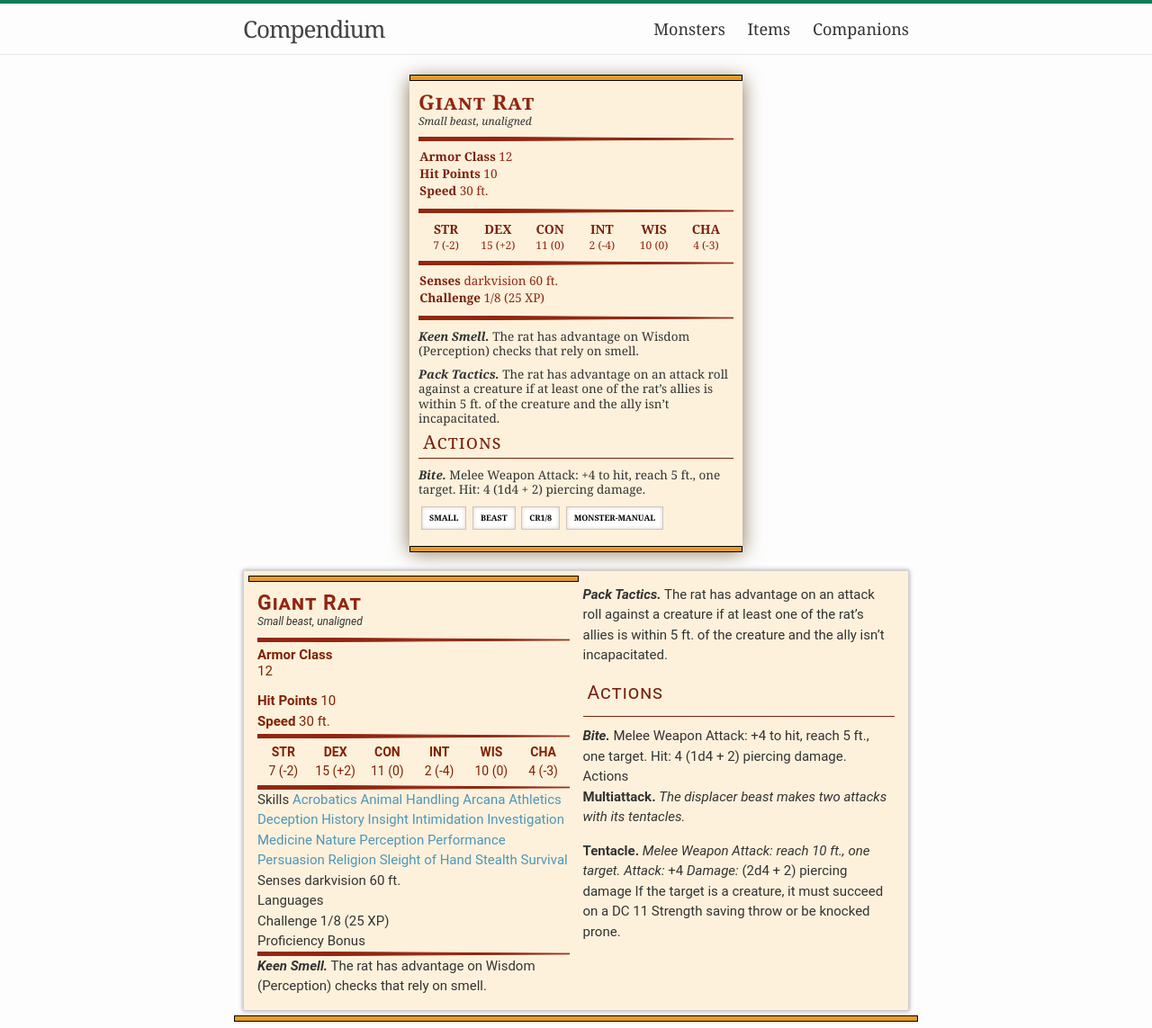
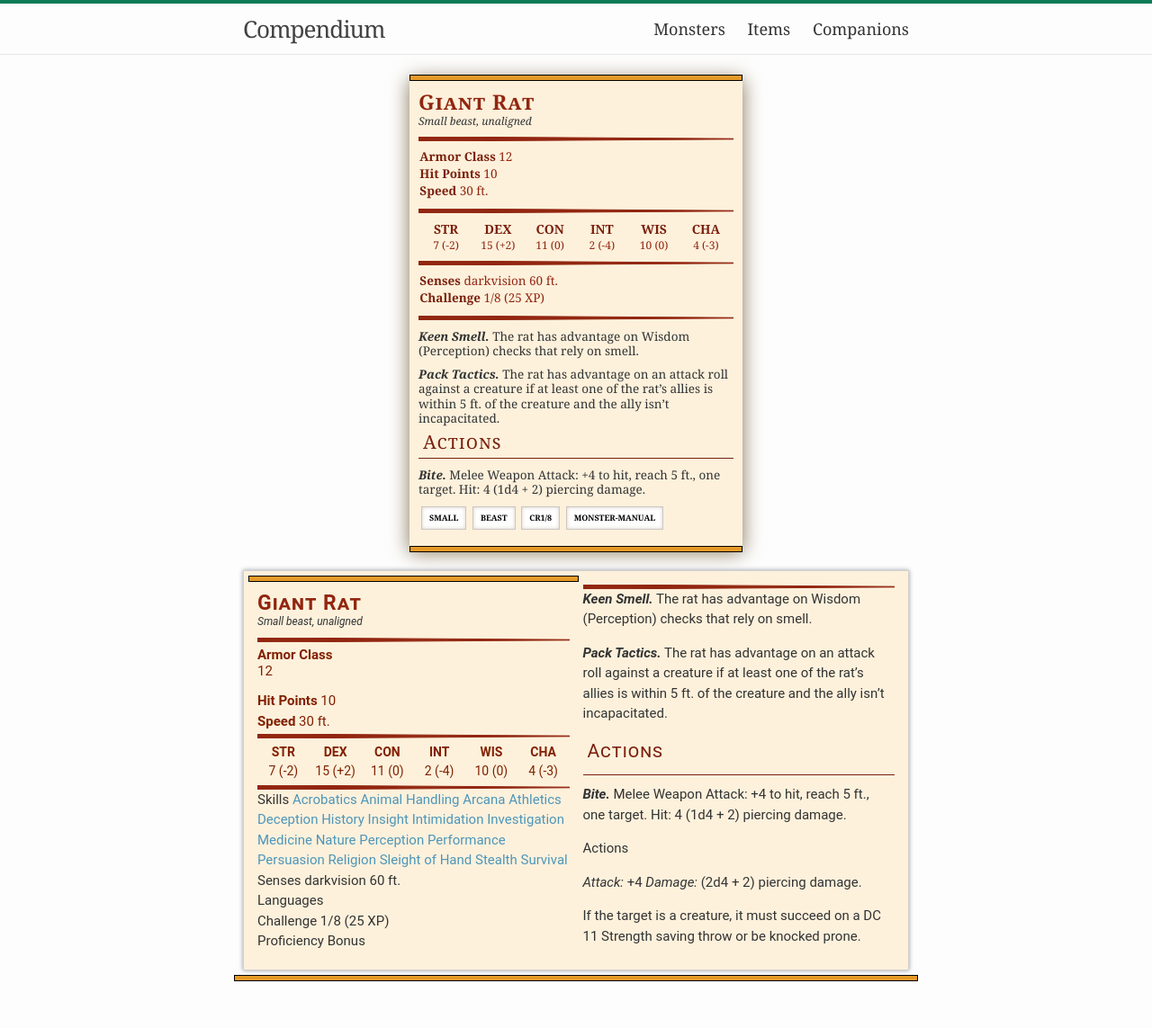
Before and after one commit to okaycasual/ck, a Jekyll site: the page built from _monsters/giant-rat.md, in a window 1280 px wide. Shown: the whole page at 90% size. Built offline with Jekyll 4.4.1, drawn with Linux system fonts in a browser that asks for light colours; after the commit the page ends 1098 px from its top, so only the background shows below that.

Commit message:
add multi

```diff
--- a/_layouts/monster.html
+++ b/_layouts/monster.html
@@ -305,15 +305,15 @@
           <div class="mon-stat-block__description-block-heading">Actions</div>
           <div class="mon-stat-block__description-block-content">
               <p>
-                <strong>Multiattack.</strong>
-                <em>The displacer beast makes two attacks with its tentacles.</em>
+                <strong>{{ page.action1_name }}</strong>
+                <span>{{ page.action1_desc }}</span>
               </p>
               <p>
-                <strong>Tentacle.</strong>
-                <em>Melee Weapon Attack: reach 10 ft., one target.</em>
-                <em>Attack:</em> <span data-dicenotation="1d20+4" data-rolltype="to hit" data-rollaction="Bite">+4</span></em>
-                <em>Damage:</em> <span data-dicenotation="2d4+2" data-rolltype="damage" data-rollaction="Bite" data-rolldamagetype="piercing">(2d4 + 2)</span> piercing damage
-                <span> If the target is a creature, it must succeed on a DC 11 Strength saving throw or be knocked prone.</span>
+                <strong>{{ page.action2_name }}</strong>
+                <span>{{ page.action2_desc }}</em>
+                <em>Attack:</em> <span data-dicenotation="{{ page.action2_attack }}" data-rolltype="to hit" data-rollaction="Bite">+4</span></em>
+                <em>Damage:</em> <span data-dicenotation="2d4+2" data-rolltype="damage" data-rollaction="Bite" data-rolldamagetype="piercing">(2d4 + 2)</span> piercing damage.
+                <div> If the target is a creature, it must succeed on a DC 11 Strength saving throw or be knocked prone.</div>
               </p>
           </div>
         </div>
```
